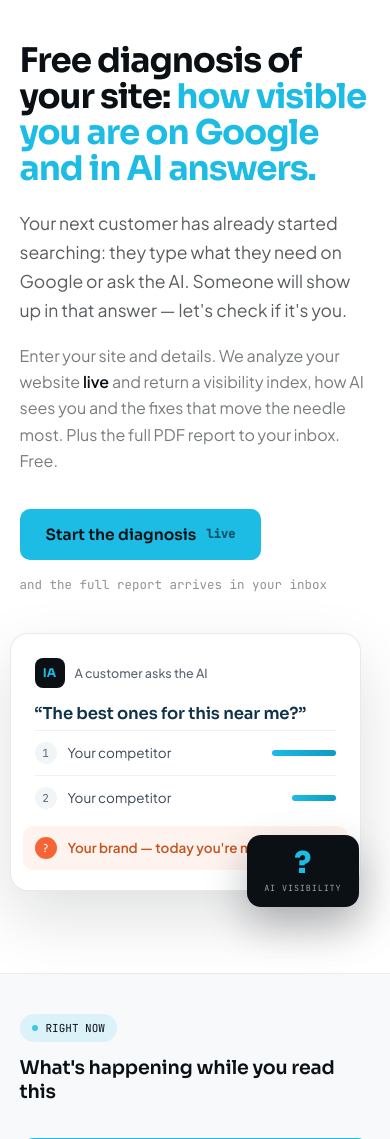
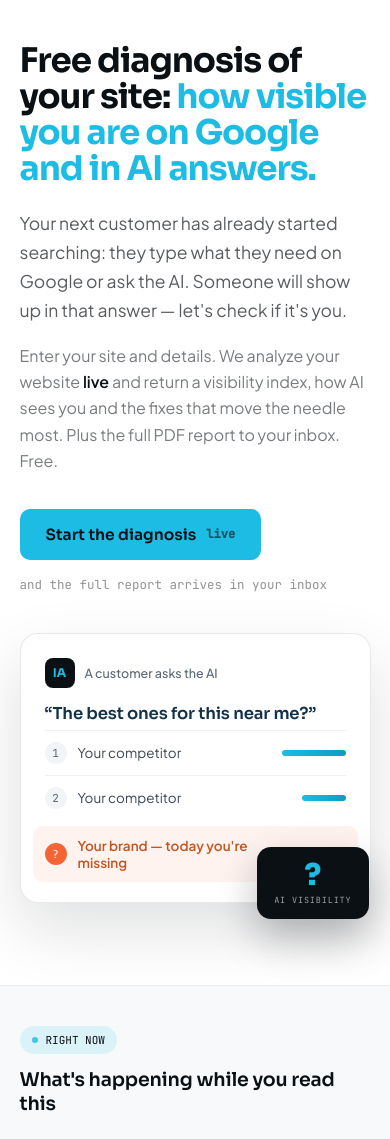
Before and after one commit to edilsonf15/cupperlab-diagnostico, a FastAPI app: page / in a window 390 px wide. Shown: the part 67-1206 px from the top of the page. Run offline with FastAPI, Linux system fonts and the light colour scheme.

Commit message:
Ajuste movil del mockup: el medidor no tapa el texto de la fila
Co-Authored-By: Claude Opus 4.8 <noreply@anthropic.com>

```diff
--- a/app/templates/index.html
+++ b/app/templates/index.html
@@ -124,6 +124,8 @@
   @media(max-width:760px){
     .hero-img{aspect-ratio:16/10!important;max-width:100%!important;justify-self:stretch!important}
     .infopanel{padding:24px 20px}
+    .hero-mock{max-width:100%;justify-self:stretch;margin-right:0}
+    .hm-row.you{padding-right:104px}
   }
   @media(max-width:520px){
     .hdr-cta{display:none!important}
```
